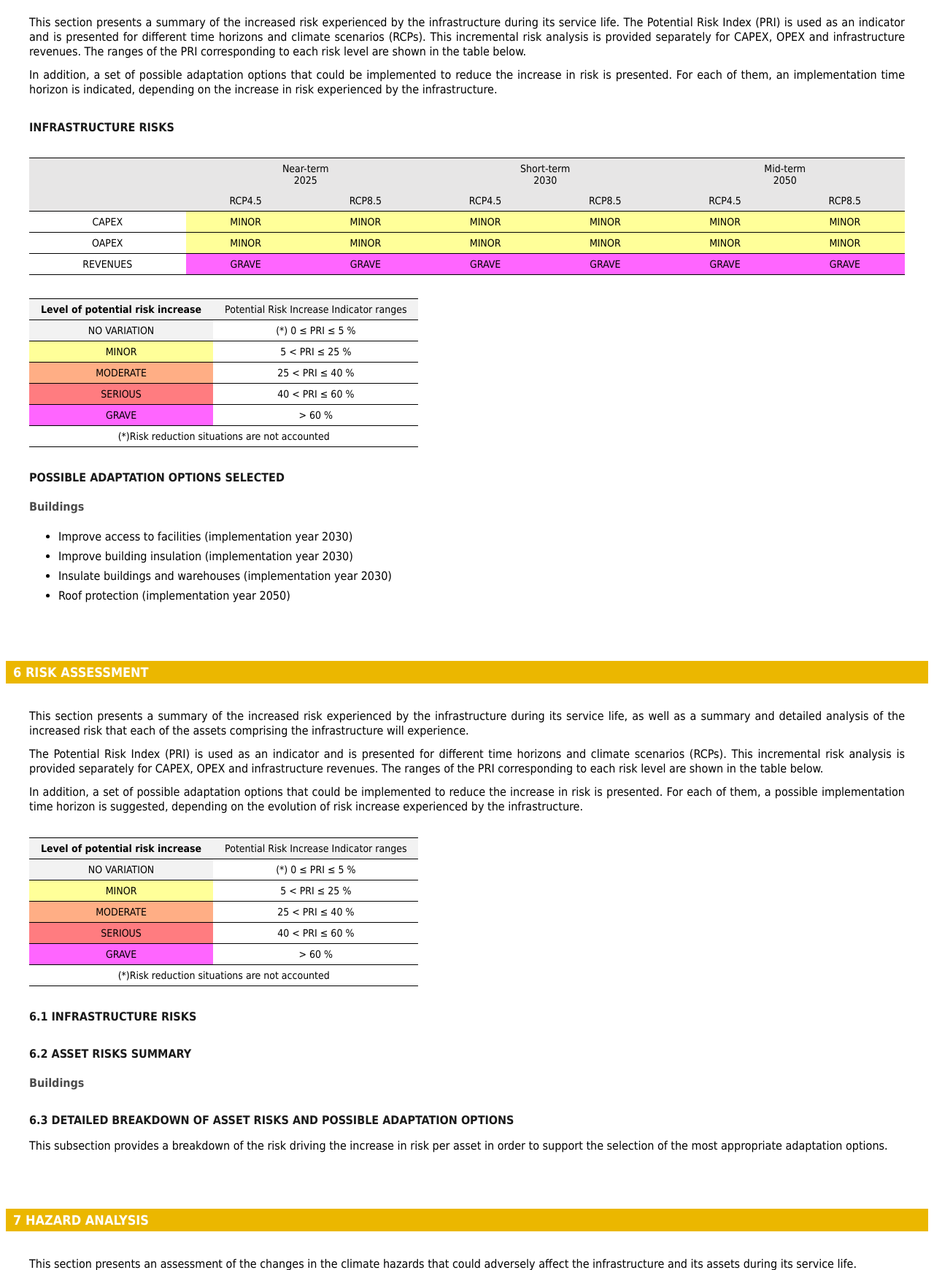
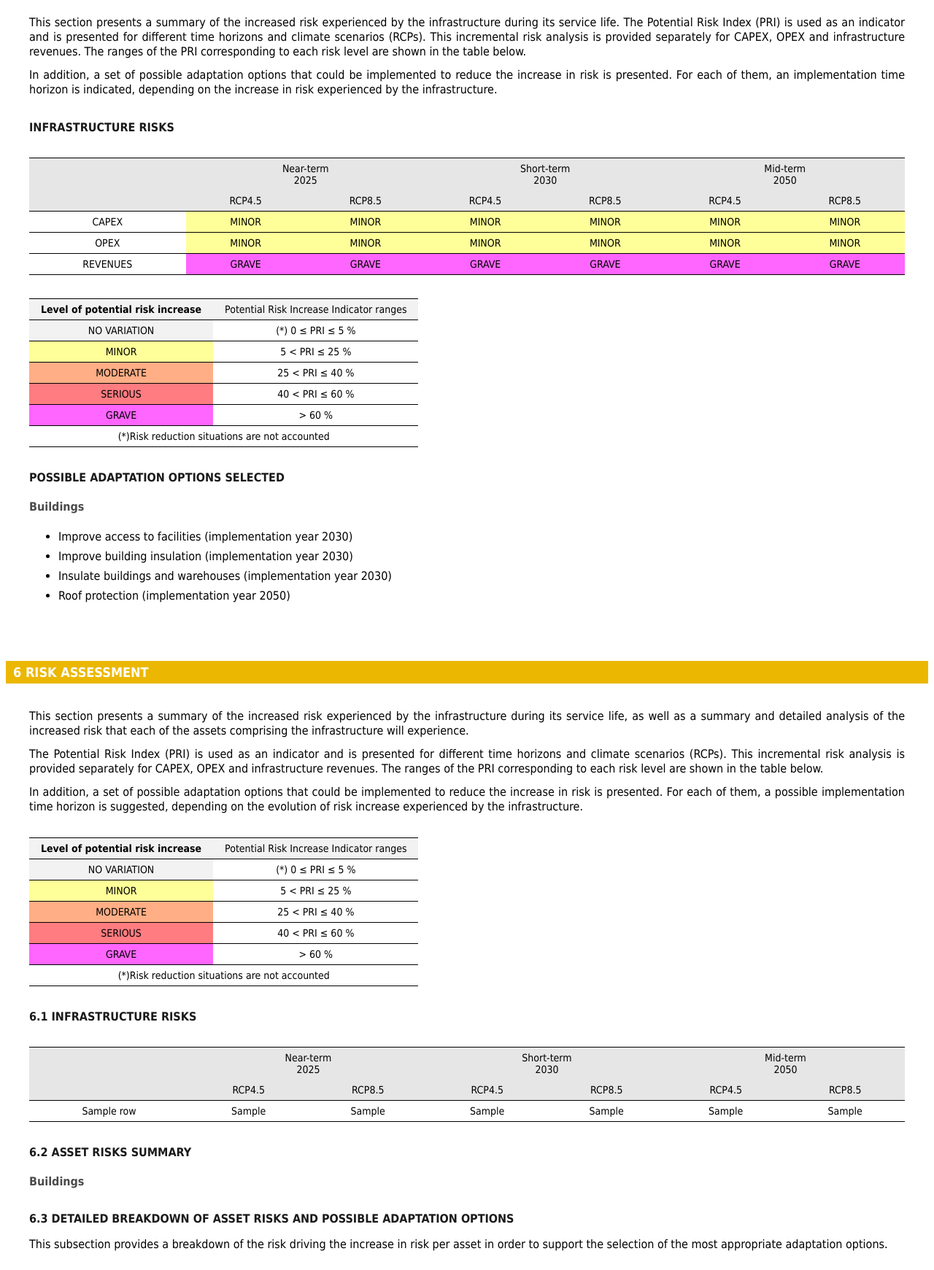
Before and after one commit to IHCantabria/Pdf.Microservice, a Python web app: template templates/ferrovial/index.html in a window 1280 px wide; the page is wider, and only the part inside the window is pictured. Shown: the part 4200-5941 px from the top of that part at 73% size. Run offline with Jinja, Linux system fonts and the light colour scheme; the template is opened without the code that fills it: most values are stand-ins (such as "Sample title", 1, 10 or a date in 2020).

Commit message:
tabla s6.1

```diff
--- a/templates/ferrovial/index.html
+++ b/templates/ferrovial/index.html
@@ -301,7 +301,7 @@
                     <td class="minor">MINOR</td>
                 </tr>
                 <tr>
-                    <th>OAPEX</th>
+                    <th>OPEX</th>
                     <td class="minor">MINOR</td>
                     <td class="minor">MINOR</td>
                     <td class="minor">MINOR</td>
@@ -419,7 +419,40 @@
         </table>
 
         <h3 id="risk-analysis-infraestructure">6.1 INFRASTRUCTURE RISKS</h3>
-        <!-- DYNAMIC TABLE -->
+
+        <table class="dynamic-table">
+            <thead>
+                <tr>
+                    <th></th>
+                    <th COLSPAN="2">Near-term <br />2025</th>
+                    <th COLSPAN="2">Short-term <br />2030</th>
+                    <th COLSPAN="2">Mid-term <br />2050</th>
+                </tr>
+                <tr>
+                    <th></th>
+                    <th>RCP4.5</th>
+                    <th>RCP8.5</th>
+                    <th>RCP4.5</th>
+                    <th>RCP8.5</th>
+                    <th>RCP4.5</th>
+                    <th>RCP8.5</th>
+                </tr>
+            </thead>
+            <tbody>
+                {% for row in s6["s61"] %}
+                <tr>
+                    <td>{{ row["title"] }}</td>
+                    <td>{{ row["nt4"] }}</td>
+                    <td>{{ row["nt8"] }}</td>
+                    <td>{{ row["st4"] }}</td>
+                    <td>{{ row["st8"] }}</td>
+                    <td>{{ row["mt4"] }}</td>
+                    <td>{{ row["mt8"] }}</td>
+                </tr>
+                {% endfor %}
+            </tbody>
+
+        </table>
 
         <h3 id="risk-analysis-summary">6.2 ASSET RISKS SUMMARY</h3>
         <div>
```
Also changed, not shown: other parts of templates/ferrovial/index.html (+13 -13 lines), templates/ferrovial/diccionario.json (+31 -0 lines).
